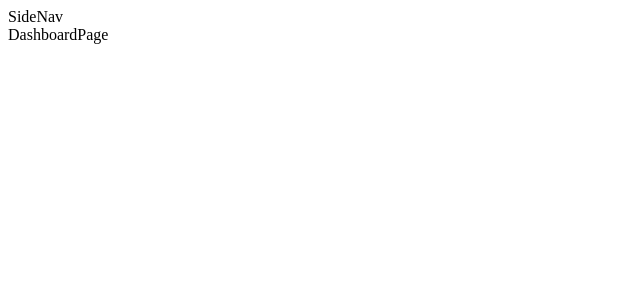
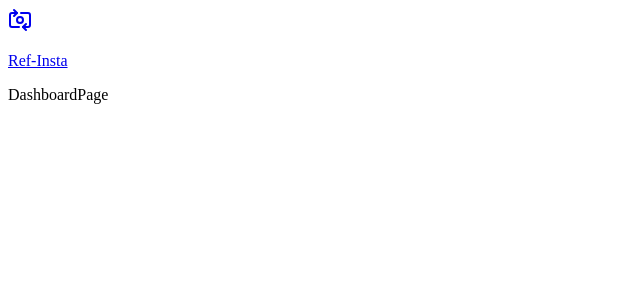
Before and after one commit to SofenChowdhury/ref-insta-app, a Next.js app: page /dashboard in a window 1280 px wide. Shown: the top 300 px of the page, without its empty margins (0-640 px from the left). Built offline with nearby package versions, Linux system fonts and the light colour scheme.

Commit message:
Add logo component with Tailwind css class

```diff
--- /dev/null
+++ b/components/Logo.tsx
@@ -0,0 +1,24 @@
+// import {calSans} from "@/app/fonts";
+import { SwitchCamera } from "lucide-react";
+import Link from "next/link";
+import { buttonVariants } from "./ui/button";
+
+function Logo() {
+  return (
+    <Link
+        href={"/dashboard"}
+        className={buttonVariants({
+            className: "hidden md:flex navLink !mb-10 lg:hover:bg-transparent lg:!p-0",
+            variant: "ghost",
+            size: "lg",
+        })}
+    >
+        <SwitchCamera className="h-6 w-6 shrink-0 lg-hidden" />
+        <p className={`font-semibold text-xl hidden lg:block`}>
+            Ref-Insta
+        </p>
+    </Link>
+  )
+}
+
+export default Logo;
--- a/components/SideNav.tsx
+++ b/components/SideNav.tsx
@@ -1,6 +1,18 @@
+import Logo from "./Logo";
 function SideNav() {
   return (
-    <div>SideNav</div>
+    <div className="flex h-full flex-col px-3 py-4 md:px-2">
+        <div className="border-t -ml-3 md:ml-0 bg-white dark:bg-neutral-950 h-16 justify-evenly fixed z-50
+        flex-1 w-full md:relative md:h-full bottom-0 md:border-none flex flex-row md:justify-between space-x-2
+        md:flex-col md:space-x-0 md:space-y-2 p-2">
+            <Logo />
+            {/* <NavLinks /> */}
+            {/* user && <ProfileLink /> */}
+            <div>
+                {/* <MoreDropdown /> */}
+            </div>
+        </div>
+    </div>
   )
 }
 
```
